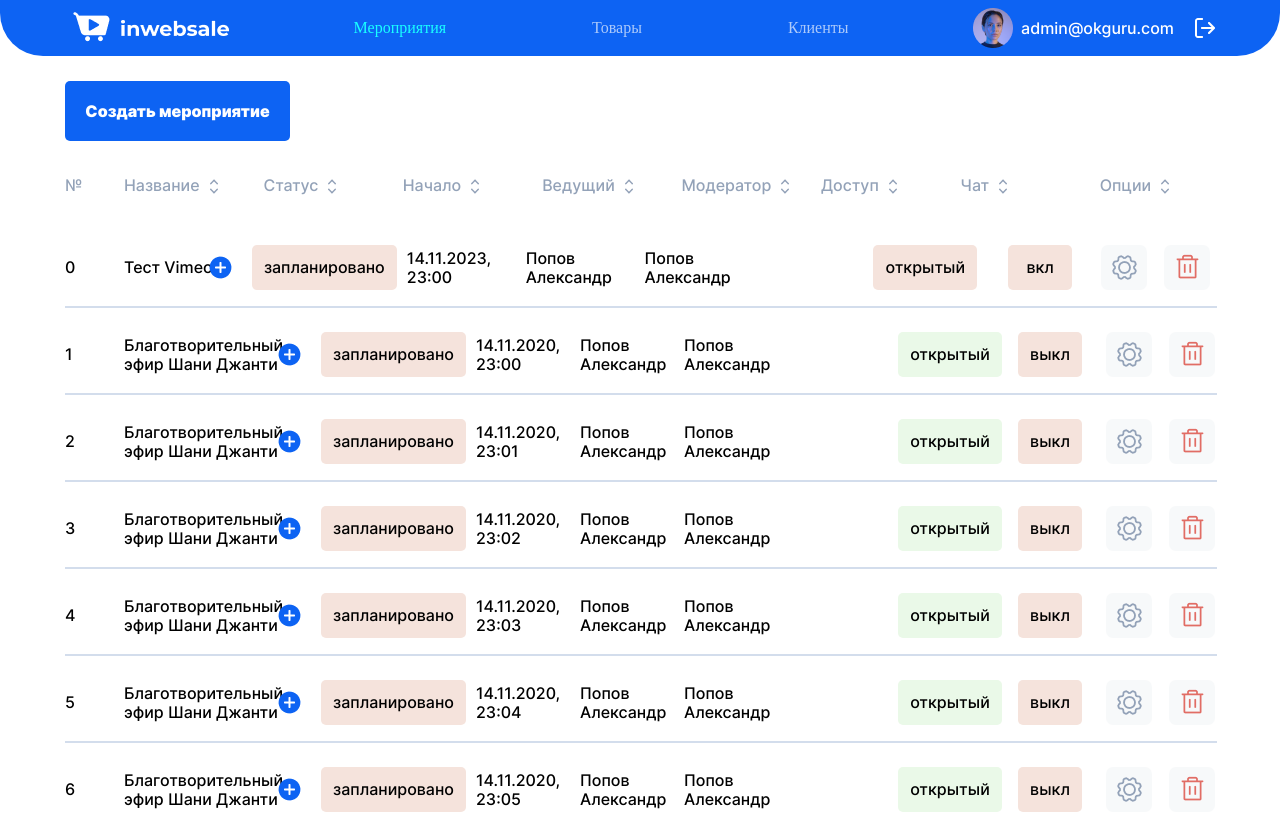
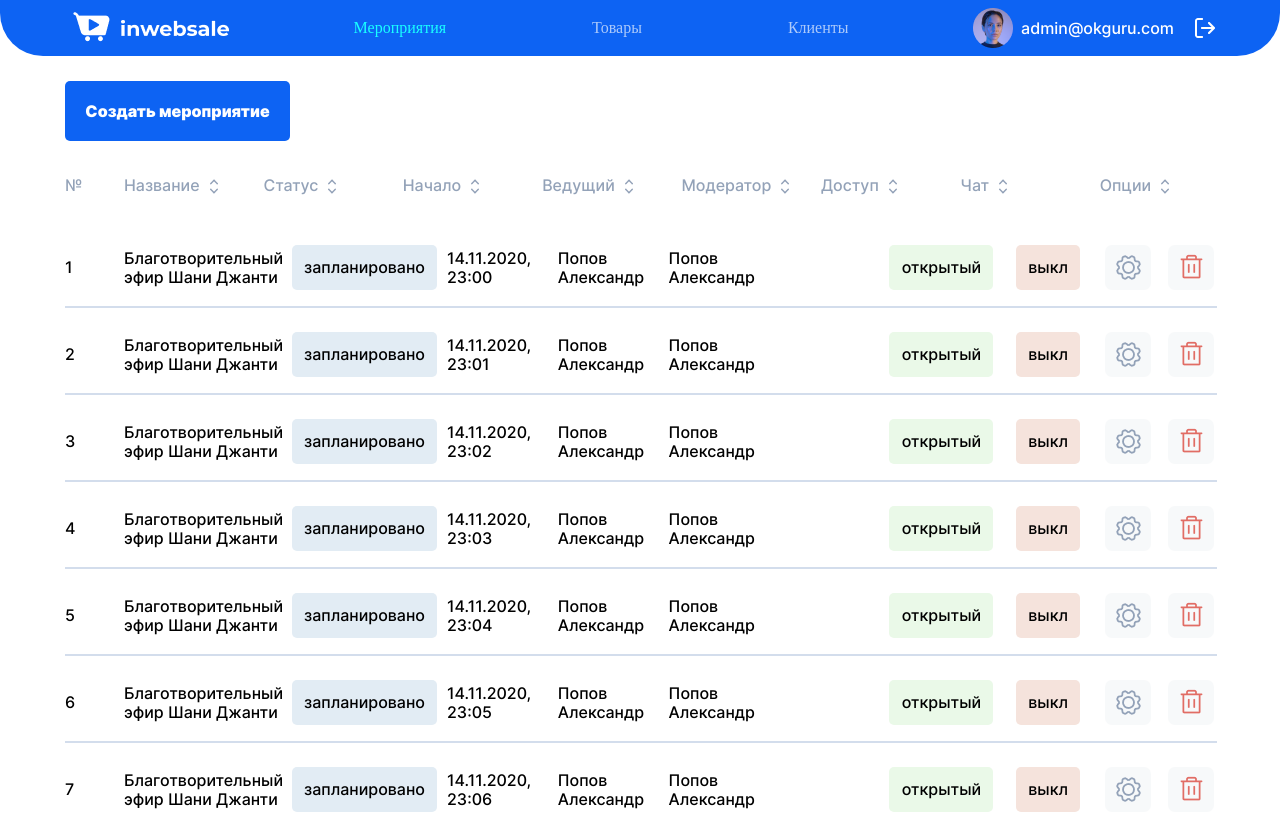
Before and after one commit to anb24/test-task-react, a React (Create React App) app: page / in a window 1280 px wide. Shown: the top 814 px of the page. Built offline with nearby package versions, Linux system fonts and the light colour scheme; data requests are answered from the project's data file.

Commit message:
plus changes to minus

```diff
--- a/src/blocks/EventsPage.scss
+++ b/src/blocks/EventsPage.scss
@@ -157,20 +157,26 @@ $width-max: 100%;
   }
 
   &__content-title-btn {
-    width: 29px;
-    height: 29px;
-    display: flex;
-    justify-content: center;
-    align-items: center;
+    max-width: 29px;
+    max-height: 29px;
+    width: 100%;
+    height: 100%;
     background: none;
     border: none;
-    padding: 0 16px 0 0;
+    padding: 0;
+    cursor: pointer;
+    background-image: url("/src/images/Plus.png");
+    background-position: center;
+    background-size: cover;
+    &_active {
+      background-image: url("/src/images/minus.png");
+    }
   }
 
   &__content-status-btn {
     width: 145px;
     height: 45px;
-    background-color: #F5E3DC;
+    background-color: #E2ECF4;
     border-radius: 5px;
     font-family: 'Inter';
     font-style: normal;
--- a/src/components/EventsPage.js
+++ b/src/components/EventsPage.js
@@ -9,7 +9,8 @@ import Footer from "./Footer";
 import Popup from "./Popup";
 
 import ArrowBtn from '../images/arrow_up-down.png';
-import MoreBtn from '../images/Plus.png';
+import MoreBtnPlus from '../images/Plus.png';
+import MoreBtnMinus from '../images/minus.png';
 import OptionsBtn from '../images/options.png';
 import DeleteBtn from '../images/delete.png';
 import LeftBtn from '../images/arrow_left.png';
@@ -21,7 +22,6 @@ import SlidersPopupOptionsBtn from '../images/popup/btn_sliders.png';
 import EditPopupOptionsBtn from '../images/popup/btn_edit.png';
 import UsersPopupOptionsBtn from '../images/popup/btn_users.png';
 import ChatPopupOptionsBtn from '../images/popup/btn_chat.png';
-import {click} from "@testing-library/user-event/dist/click";
 
 
 function EventsPage() {
@@ -110,32 +110,15 @@ function EventsPage() {
                         <li className="tbl__header tbl__header-options">Опции<button className="tbl__header-btn"><img src={ArrowBtn} alt="Сортировка"/></button></li>
                     </ul>
 
-                    {/*Тестовый блок*/}
-                    <ul className="tbl__contents">
-                        <li className="tbl__content tbl__content-number">0</li>
-                        <li className="tbl__content tbl__content-title">Тест Vimeo<button className="tbl__content-title-btn"><img src={MoreBtn} alt="Подробнее"/></button></li>
-                        <li className="tbl__content tbl__content-status"><button className="tbl__content-status-btn">запланировано</button></li>
-                        <li className="tbl__content tbl__content-date">14.11.2023, 23:00</li>
-                        <li className="tbl__content tbl__content-lead">Попов Александр</li>
-                        <li className="tbl__content tbl__content-moder">Попов Александр</li>
-                        <li className="tbl__content tbl__content-access"><button className="tbl__content-access-btn">открытый</button></li>
-                        <li className="tbl__content tbl__content-chat"><button className="tbl__content-chat-btn">вкл</button></li>
-                        <li className="tbl__content tbl__content-options"><button className="tbl__content-options-btn" onClick={() => setPopupOptionsActive(true)}><img src={OptionsBtn} alt="Опции"/></button><button className="tbl__content-options-btn" onClick={() => setPopupDeleteActive(true)}><img src={DeleteBtn} alt="Удалить"/></button></li>
-                    </ul>
-                    {/*<ul className={contentDetailsActive ? "tbl__content-details tbl__content-details_active" : "tbl__content-details"}>*/}
-                    {/*    <li className="tbl__content-details_elem">Ссылка на мероприятие: <a className="tbl__content-details_elem-link" href="#">https://app.inwebsale.com/moderator/#events</a></li>*/}
-                    {/*    <li className="tbl__content-details_elem">YouTube трансляция: <a className="tbl__content-details_elem-link"></a></li>*/}
-                    {/*    <li className="tbl__content-details_elem">Заглушка: <a className="tbl__content-details_elem-link"></a></li>*/}
-                    {/*    <li className="tbl__content-details_elem">Кликабельные ссылки от пользователей: <a className="tbl__content-details_elem-link"></a></li>*/}
-                    {/*</ul>*/}
-
                     <div className="box">
                         {events.map((event, i) => {
                             return (
                                 <div key={event.id}>
                                     <ul className="tbl__contents">
                                         <li className="tbl__content tbl__content-number">{event.id}</li>
-                                        <li className="tbl__content tbl__content-title">{event.name}<button className="tbl__content-title-btn" onClick={() => moreBtnClick(event, i)}><img src={MoreBtn} alt="Подробнее"/></button></li>
+                                        <li className="tbl__content tbl__content-title">{event.name}<button className={event.isActive ? "tbl__content-title-btn" : "tbl__content-title-btn tbl__content-title-btn_active"} onClick={() => moreBtnClick(event, i)}>
+                                            {/*<img src={MoreBtnPlus} alt="Подробнее"/>*/}
+                                        </button></li>
                                         <li className="tbl__content tbl__content-status"><button className="tbl__content-status-btn">запланировано</button></li>
                                         <li className="tbl__content tbl__content-date">{event.date}, {event.time}</li>
                                         <li className="tbl__content tbl__content-lead">{event.lead}</li>
--- a/src/index.css
+++ b/src/index.css
@@ -204,19 +204,25 @@
   justify-content: space-between;
 }
 .tbl__content-title-btn {
-  width: 29px;
-  height: 29px;
-  display: flex;
-  justify-content: center;
-  align-items: center;
+  max-width: 29px;
+  max-height: 29px;
+  width: 100%;
+  height: 100%;
   background: none;
   border: none;
-  padding: 0 16px 0 0;
+  padding: 0;
+  cursor: pointer;
+  background-image: url("/src/images/Plus.png");
+  background-position: center;
+  background-size: cover;
+}
+.tbl__content-title-btn_active {
+  background-image: url("/src/images/minus.png");
 }
 .tbl__content-status-btn {
   width: 145px;
   height: 45px;
-  background-color: #F5E3DC;
+  background-color: #E2ECF4;
   border-radius: 5px;
   font-family: "Inter";
   font-style: normal;
```
Also changed, not shown: src/components/Pagination.js (added, +11 -0 lines), src/blocks/Pagination.scss (added), src/vendor/db.json (line endings or trailing spaces), 1 other file (tests, documents, lock files or other folders).
